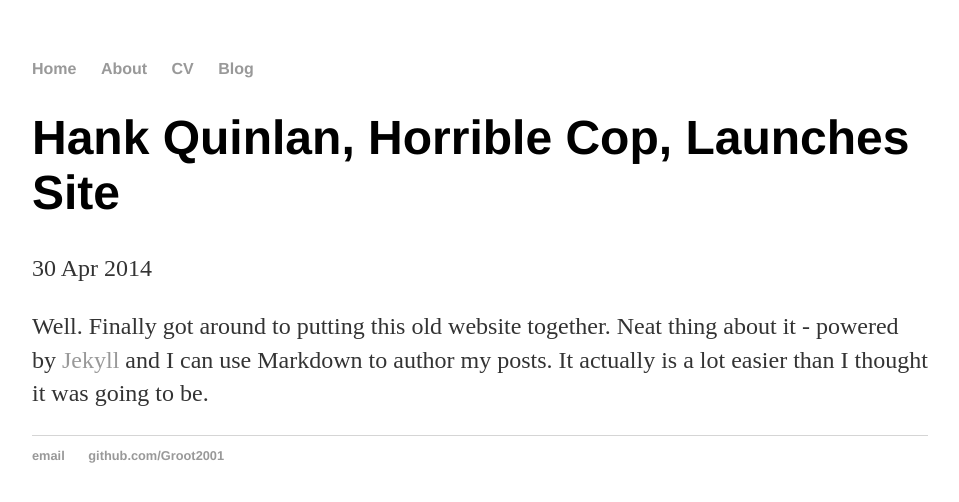
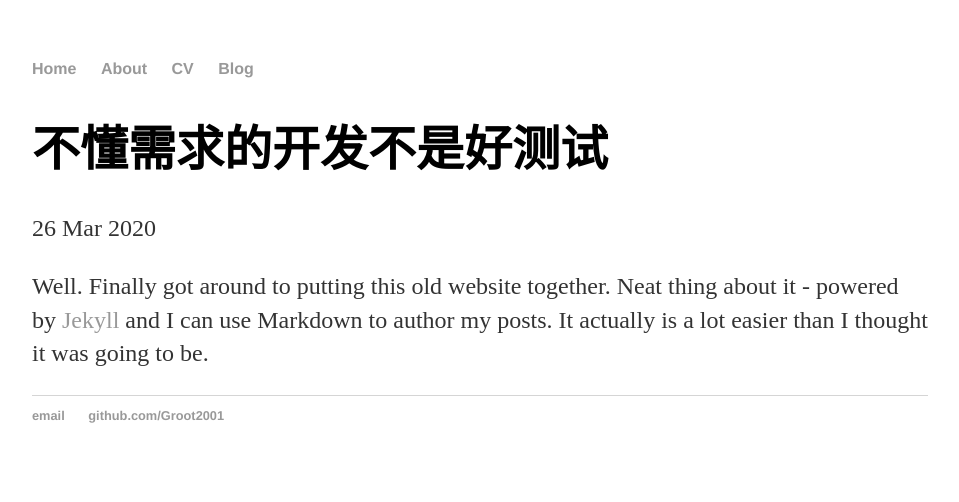
Before and after one commit to Groot2001/groot2001.github.io, a Jekyll site: the page built from _posts/2020-03-25-yang-site-launched.md, in a window 1280 px wide. Shown: the top 502 px of the page, without its empty margins (160-1119 px from the left). Built offline with Jekyll 4.4.1, drawn with Linux system fonts in a browser that asks for light colours.

Commit message:
Update 2020-03-25-yang-site-launched.md

```diff
--- a/_posts/2020-03-25-yang-site-launched.md
+++ b/_posts/2020-03-25-yang-site-launched.md
@@ -1,7 +1,7 @@
 ---
 layout: post
-title: "Hank Quinlan, Horrible Cop, Launches Site"
-date: 2014-04-30
+title: "不懂需求的开发不是好测试"
+date: 2020-03-26
 ---
 
 Well. Finally got around to putting this old website together.
```
